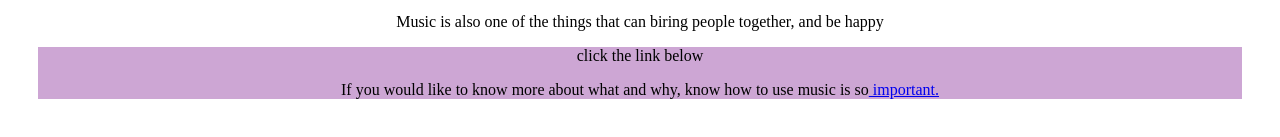
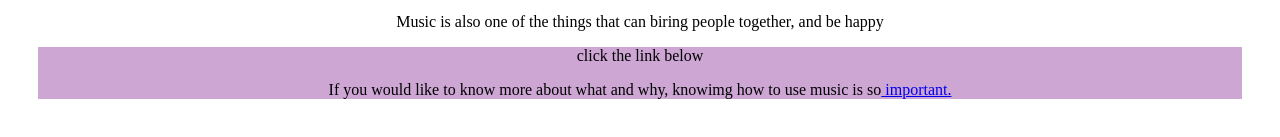
Before and after one commit to Wendell589/tribute-page-project, a plain HTML site: page index.html in a window 1280 px wide. Shown: the part 499-636 px from the top of the page. Drawn offline with Linux system fonts and the light colour scheme.

Commit message:
Update index.html

```diff
--- a/index.html
+++ b/index.html
@@ -22,7 +22,7 @@
     <div>
         <footer>
             <p>click the link below</p>
-                If you would like to know more about what and why, know how to use music
+                If you would like to know more about what and why, knowimg how to use music
             is so<a id="tribute-link" target="_blank" href="https://en.wikipedia.org/wiki/Music"> important.</a>
         </footer>
     </div>
```
